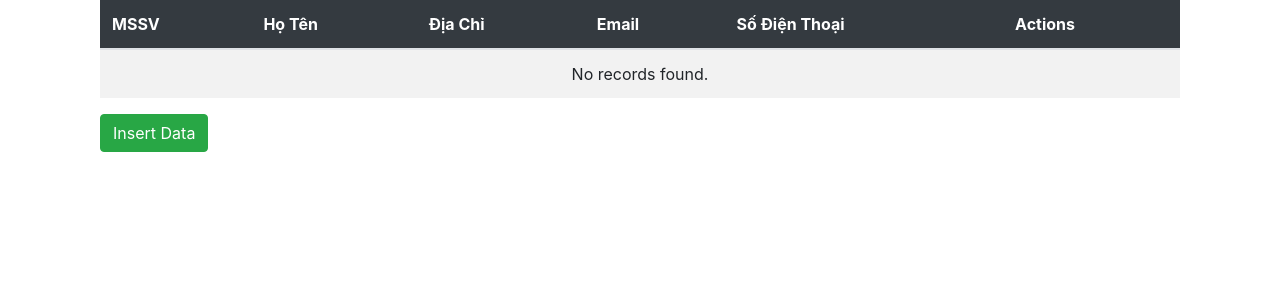
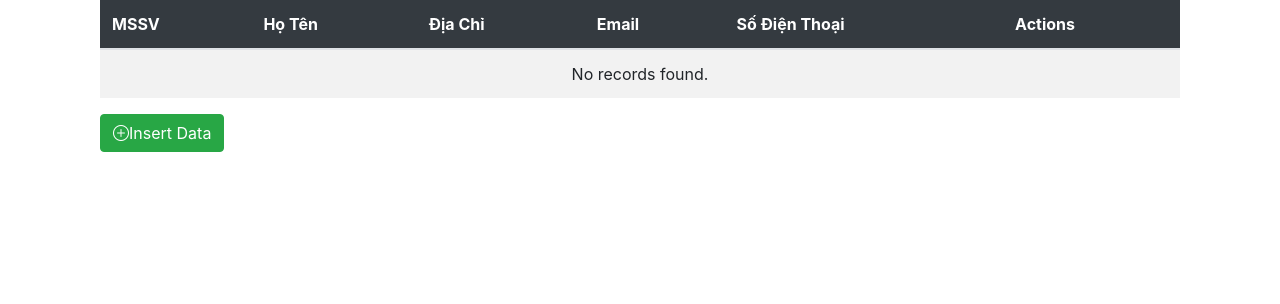
Before and after one commit to NguyenHoang-An/BaiTap, a Flask app: template BaiTap3/templates/index.html in a window 1280 px wide. Shown: the part 143-447 px from the top of the page. Run offline with Flask 3, Linux system fonts and the light colour scheme; the template is opened without the code that fills it, so the values that code supplies are empty; some libraries are stand-ins or nearby versions.

Commit message:
Update base.html

```diff
--- a/BaiTap3/templates/base.html
+++ b/BaiTap3/templates/base.html
@@ -5,6 +5,7 @@
     <meta name="viewport" content="width=device-width, initial-scale=1.0">
     <title>{% block title %}Quản Lý Sinh Viên{% endblock %}</title>
     <link rel="stylesheet" href="https://stackpath.bootstrapcdn.com/bootstrap/4.5.2/css/bootstrap.min.css">
+    <link href="https://cdn.jsdelivr.net/npm/bootstrap-icons/font/bootstrap-icons.css" rel="stylesheet">
     <link rel = "icon" href = "{{ url_for('static', filename='world-wide-web.ico') }}" type = "image/x-icon">
 </head>
 <body>
```
